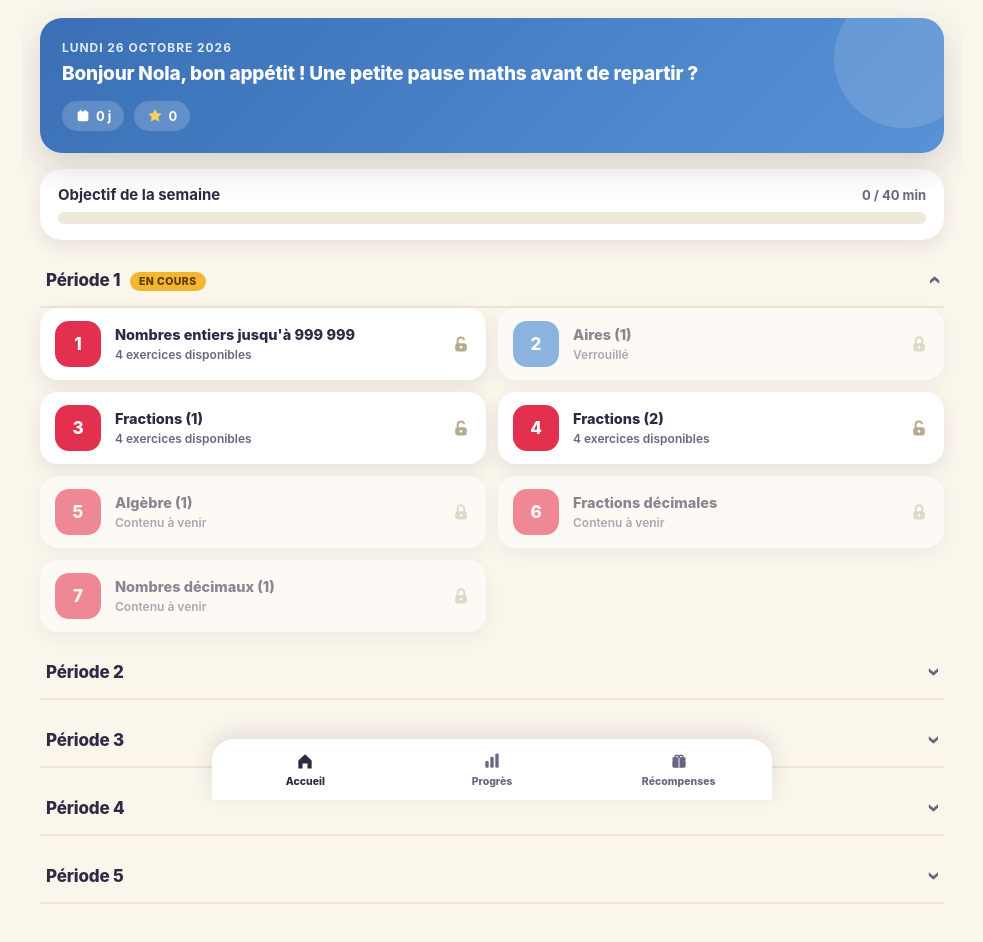
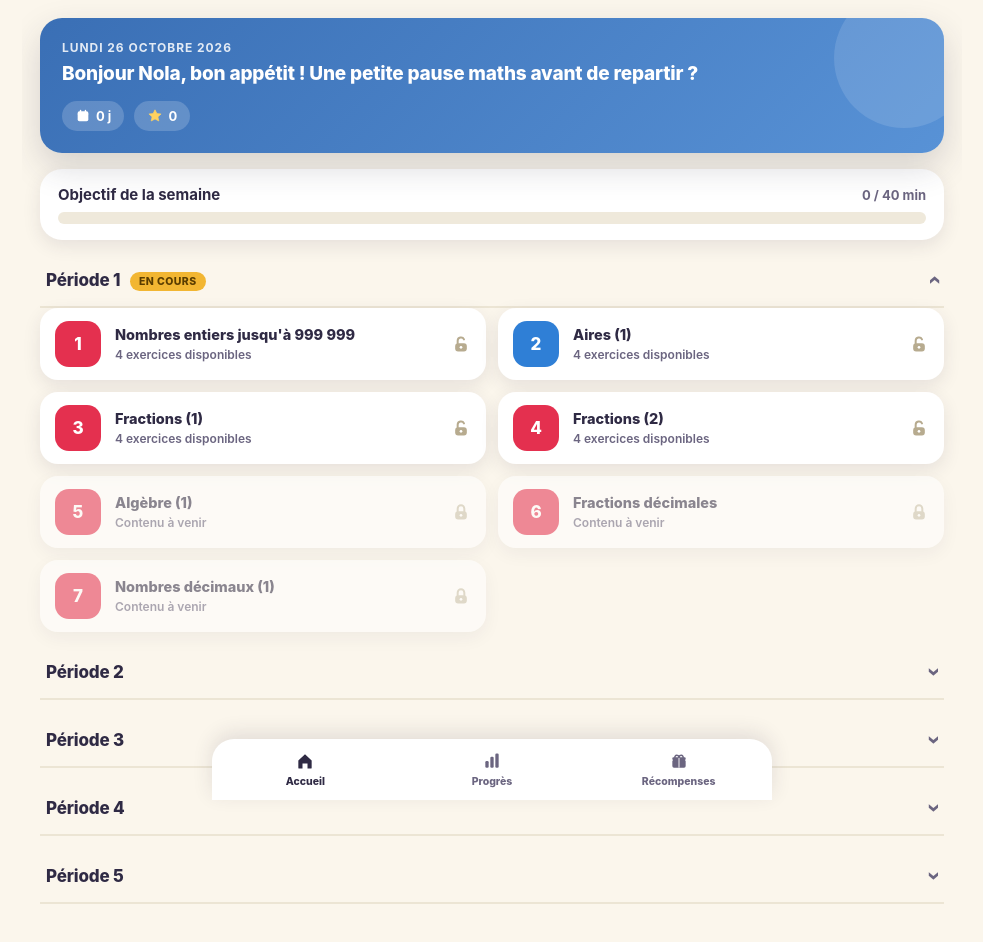
Before and after one commit to kluzi/math-cm2, a plain HTML site: page index.html in a window 1280 px wide. Shown: the whole page, without its empty margins (148-1131 px from the left). Drawn offline with Linux system fonts and the light colour scheme.

Commit message:
Débloque d'office tous les chapitres dont le contenu est disponible
Le Chapitre 2 (Aires) restait verrouillé tant que le Chapitre 1 n'était pas
maîtrisé. Tout chapitre avec contenu est désormais jouable dans l'ordre voulu.

Co-Authored-By: Claude Sonnet 5.5 <noreply@anthropic.com>

```diff
--- a/index.html
+++ b/index.html
@@ -1611,14 +1611,14 @@ var CONTENT = {
         calcul:{label:"Calcul", chrono:true, timeLimit:12, exercises:CH2_CALCUL},
         probleme:{label:"Atelier problèmes", exercises:CH2_PROBLEME}
       }},
-    3: {id:3, title:"Fractions (1)", domain:"nombres", period:1, alwaysUnlocked:true,
+    3: {id:3, title:"Fractions (1)", domain:"nombres", period:1,
       blocks:{
         lecon:{label:"Leçon", exercises:CH3_LECON, recap:CH3_JESAIS},
         flash:{label:"Flash Maths", chrono:true, timeLimit:20, exercises:CH3_FLASH},
         calcul:{label:"Calcul", chrono:true, timeLimit:12, exercises:CH3_CALCUL},
         probleme:{label:"Atelier problèmes", exercises:CH3_PROBLEME}
       }},
-    4: {id:4, title:"Fractions (2)", domain:"nombres", period:1, alwaysUnlocked:true,
+    4: {id:4, title:"Fractions (2)", domain:"nombres", period:1,
       blocks:{
         lecon:{label:"Leçon", exercises:CH4_LECON, recap:CH4_JESAIS},
         flash:{label:"Flash Maths", chrono:true, timeLimit:20, exercises:CH4_FLASH},
@@ -1731,7 +1731,7 @@ function chapterStarted(ch){
   return false;
 }
 function chapterUnlocked(ch){
-  if(ch.alwaysUnlocked) return true;
+  if(ch.blocks) return true; // tout chapitre dont le contenu existe est jouable, dans l'ordre que l'on veut
   var period = CONTENT.periods.find(function(p){return p.id===ch.period;});
   var idx = period.chapters.indexOf(ch.id);
   if(idx===0) return true;
```
Also changed, not shown: 1 other file.
